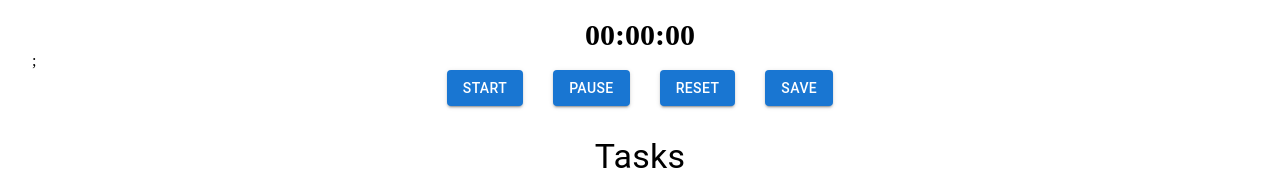
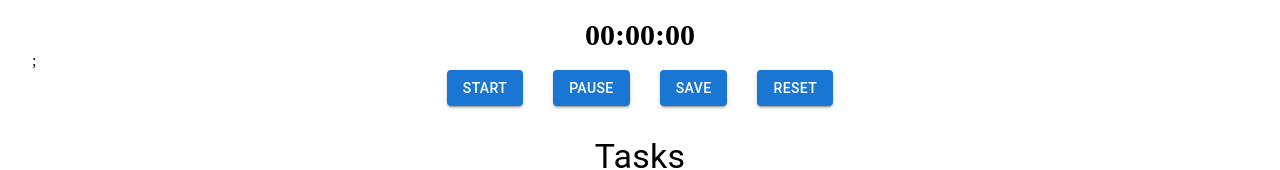
Before and after one commit to Prakharsvnit/TimeTracker, a React (Create React App) app: page / in a window 1280 px wide. Shown: the part 192-362 px from the top of the page. Built offline with nearby package versions, Linux system fonts and the light colour scheme.

Commit message:
Reset button changes

```diff
--- a/src/components/stopwatch.js
+++ b/src/components/stopwatch.js
@@ -6,7 +6,6 @@ import TaskModal from "./taskModal";
 const Stopwatch = () => {
   const [start, setStart] = useState(false);
   const [pause, setPause] = useState(false);
-  const [reset, setReset] = useState(false);
   const [time, setTime] = useState(0);
   const [openModal, setOpenModal] = useState(false);
   const [duration, setDuration] = useState("");
@@ -37,24 +36,20 @@ const Stopwatch = () => {
   const startBtn = () => {
     setPause(false);
     setStart(!start);
-    setReset(true);
   };
 
   const pauseBtn = () => {
     setStart(false);
     setPause(!pause);
-    setReset(false);
   };
 
   const resetBtn = () => {
     setTime(0);
     setPause(true);
-    setReset(!reset);
     setStart(false);
   };
 
   const handleOpenModal = () => {
-    setStart(false);
     setOpenModal(true);
     setDuration(timeFormat());
   };
@@ -69,11 +64,11 @@ const Stopwatch = () => {
         <Button variant="contained" disabled={pause} onClick={pauseBtn}>
           Pause
         </Button>
-        <Button variant="contained" disabled={reset} onClick={resetBtn}>
-          Reset
-        </Button>
         <Button variant="contained" onClick={handleOpenModal}>
           Save
+        </Button>
+        <Button variant="contained" onClick={resetBtn}>
+          Reset
         </Button>
       </Box>
       <TaskModal
```
